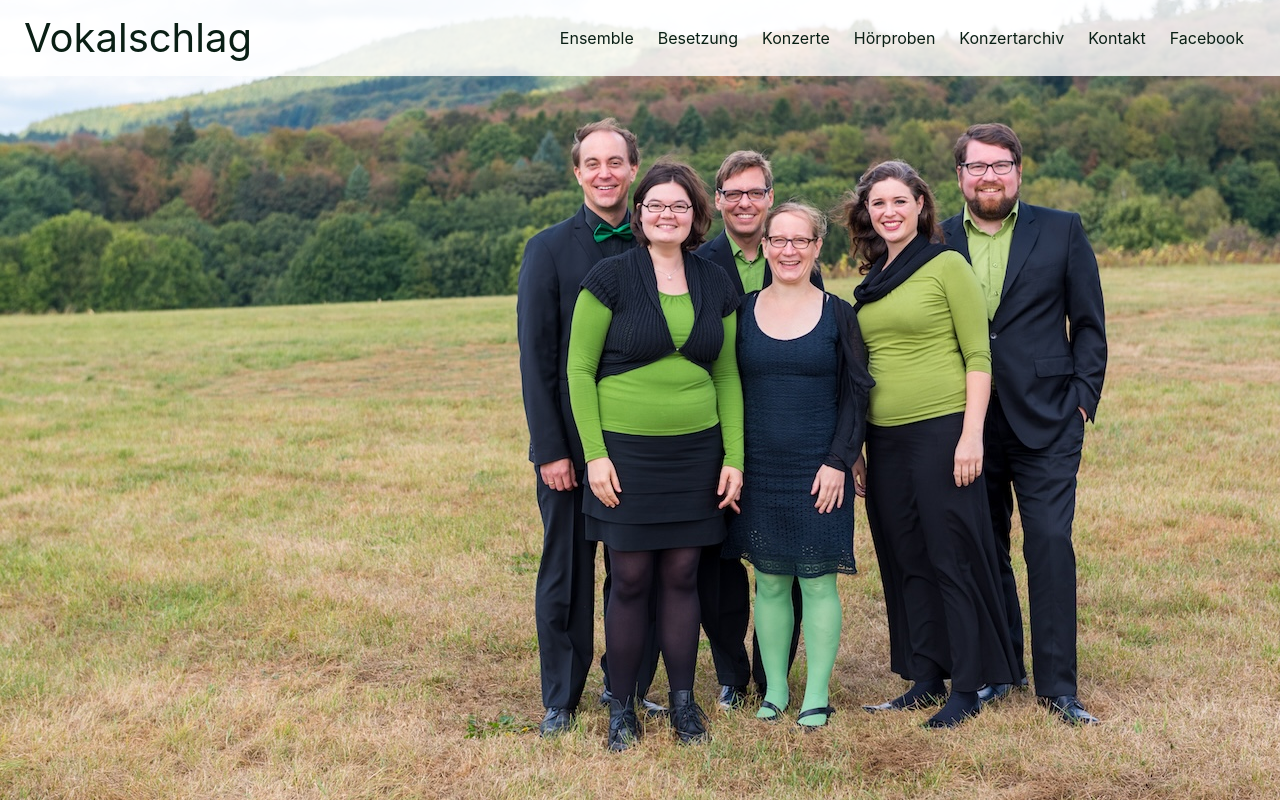
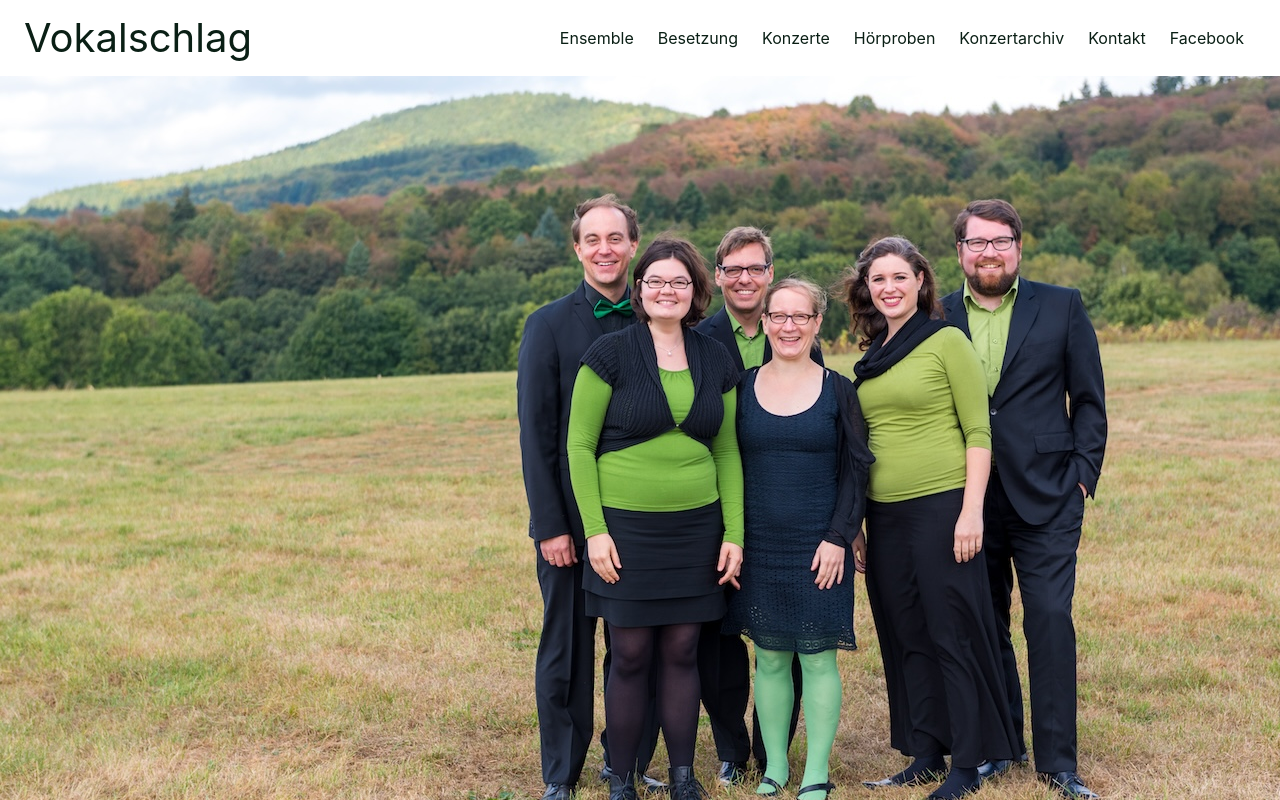
Before and after one commit to stschiff/vokalschlag-website, a Vue app: page / in a window 1280 px wide. Shown: the top 800 px of the page. Built offline with nearby package versions, Linux system fonts and the light colour scheme; no server answers.

Commit message:
adjusted header space on top

```diff
--- a/index.html
+++ b/index.html
@@ -1,5 +1,5 @@
 <!DOCTYPE html>
-<html class="theme-light">
+<html class="theme-light has-navbar-fixed-top">
     <head>
     <meta charset="utf-8">
         <meta name="viewport" content="width=device-width, initial-scale=1">
--- a/src/Navbar.vue
+++ b/src/Navbar.vue
@@ -12,7 +12,7 @@ export default {
 </script>
 
 <template>
-    <section class="hero is-success is-fullheight header-image" :style="{ backgroundImage: `url(${imgHero})` }">
+    <section class="hero is-success is-fullheight header-image mt-5" :style="{ backgroundImage: `url(${imgHero})` }">
         <!-- Hero header: will stick at the top -->
         <div class="hero-head">
             <nav class="navbar is-fixed-top semi-transparent">
```
